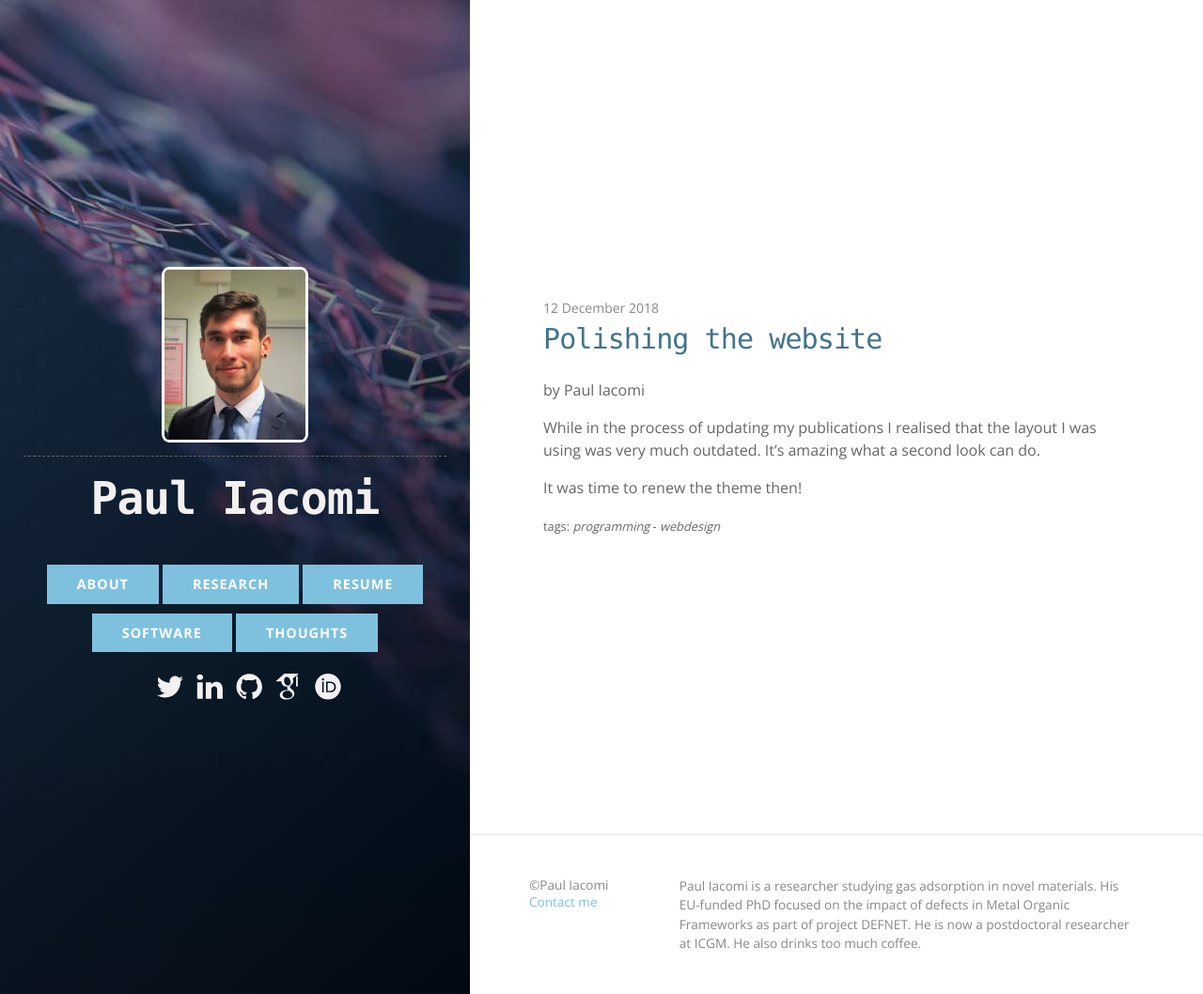
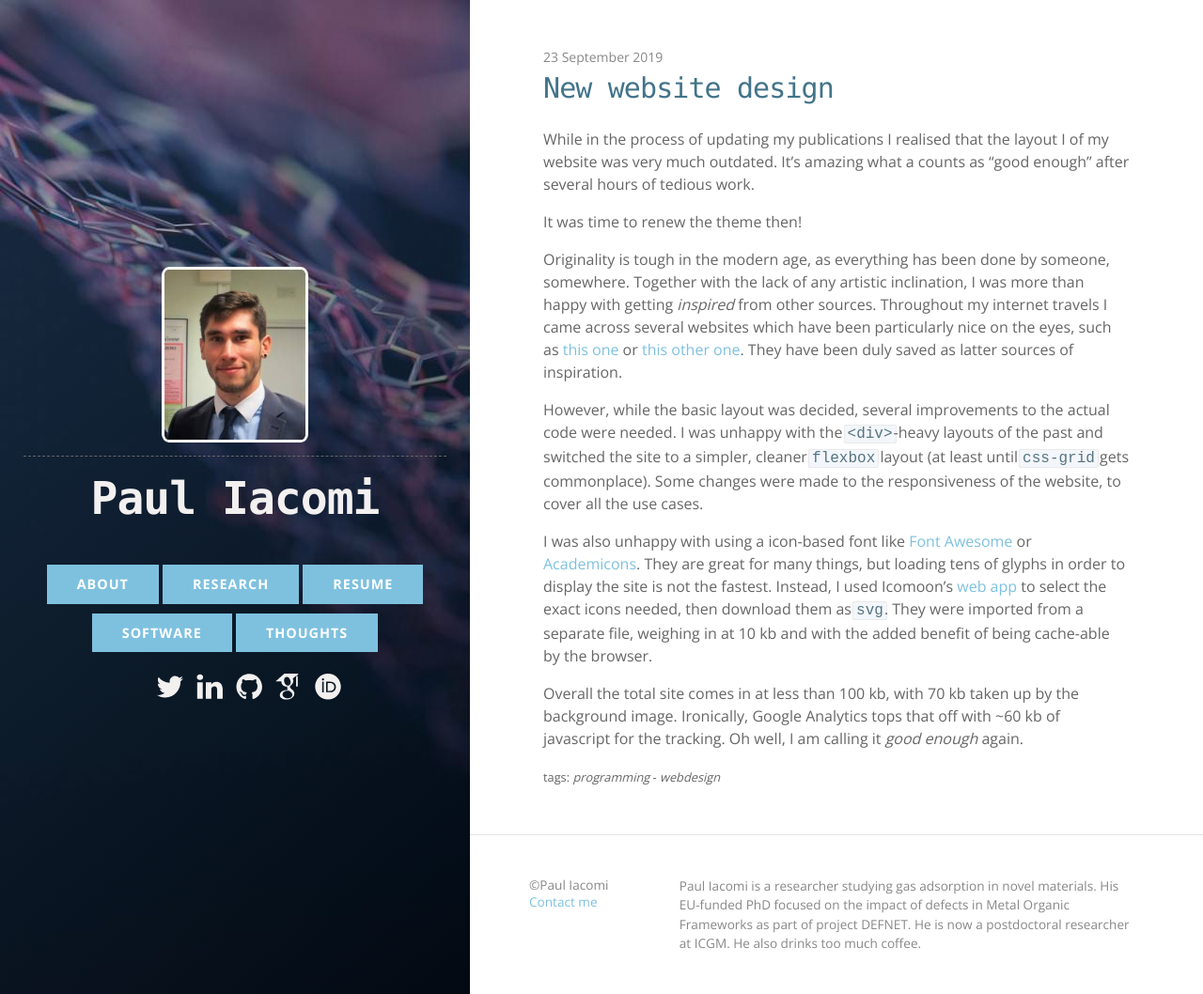
Before and after one commit to pauliacomi/pauliacomi.github.com, a Jekyll site: the page built from _posts/2019-09-23-polishing-website.md, in a window 1280 px wide. Shown: the whole page at 94% size. Built offline with Jekyll 4.4.1, drawn with Linux system fonts in a browser that asks for light colours.

Commit message:
updated posts

```diff
--- a/_layouts/post.html
+++ b/_layouts/post.html
@@ -5,8 +5,6 @@ layout: default
 <div class="post-meta">{{ page.date | date: "%-d %B %Y" }}</div>
 <h1>{{ page.title }}</h1>
 
-<p class="view">by {{ page.author | default: site.author }}</p>
-
 {{content}}
 
 {% if page.tags %}
--- a/_posts/2019-09-23-polishing-website.md
+++ b/_posts/2019-09-23-polishing-website.md
@@ -1,12 +1,35 @@
 ---
 layout: post
-title:  "Polishing the website"
-date:   2018-12-12 15:55:17 +0100
+title:  "New website design"
+date:   2019-09-23 15:55:17 +0100
 tags: programming webdesign
 ---
 
-While in the process of updating my publications I realised that the
-layout I was using was very much outdated. It's amazing what a second
-look can do.
+While in the process of updating my publications I realised that the layout I of my
+website was very much outdated. It's amazing what a counts as "good enough" after several
+hours of tedious work.
 
 It was time to renew the theme then!
+
+Originality is tough in the modern age, as everything has been done by someone, somewhere.
+Together with the lack of any artistic inclination, I was more than happy with getting
+_inspired_ from other sources. Throughout my internet travels I came across several
+websites which have been particularly nice on the eyes, such as [this one](https://swdg.io/)
+or [this other one](https://thelehhman.com/). They have been duly saved as latter sources
+of inspiration.
+
+However, while the basic layout was decided, several improvements to the actual code were
+needed. I was unhappy with the `<div>`-heavy layouts of the past and switched the site to
+a simpler, cleaner `flexbox` layout (at least until `css-grid` gets commonplace). Some
+changes were made to the responsiveness of the website, to cover all the use cases.
+
+I was also unhappy with using a icon-based font like [Font Awesome](https://fontawesome.com)
+or [Academicons](https://jpswalsh.github.io/academicons/). They are great for many things,
+but loading tens of glyphs in order to display the site is not the fastest. Instead, I
+used Icomoon's [web app](https://icomoon.io/app/) to select the exact icons needed, then
+download them as `svg`. They were imported from a separate file, weighing in at 10 kb and
+with the added benefit of being cache-able by the browser.
+
+Overall the total site comes in at less than 100 kb, with 70 kb taken up by the background
+image. Ironically, Google Analytics tops that off with ~60 kb of javascript for the
+tracking. Oh well, I am calling it _good enough_ again.
```
Also changed, not shown: _posts/2018-12-12-website-built.md (+1 -1 lines), _posts/2019-09-24-making-a-gui.md (+18 -2 lines), about.md (+0 -4 lines).
